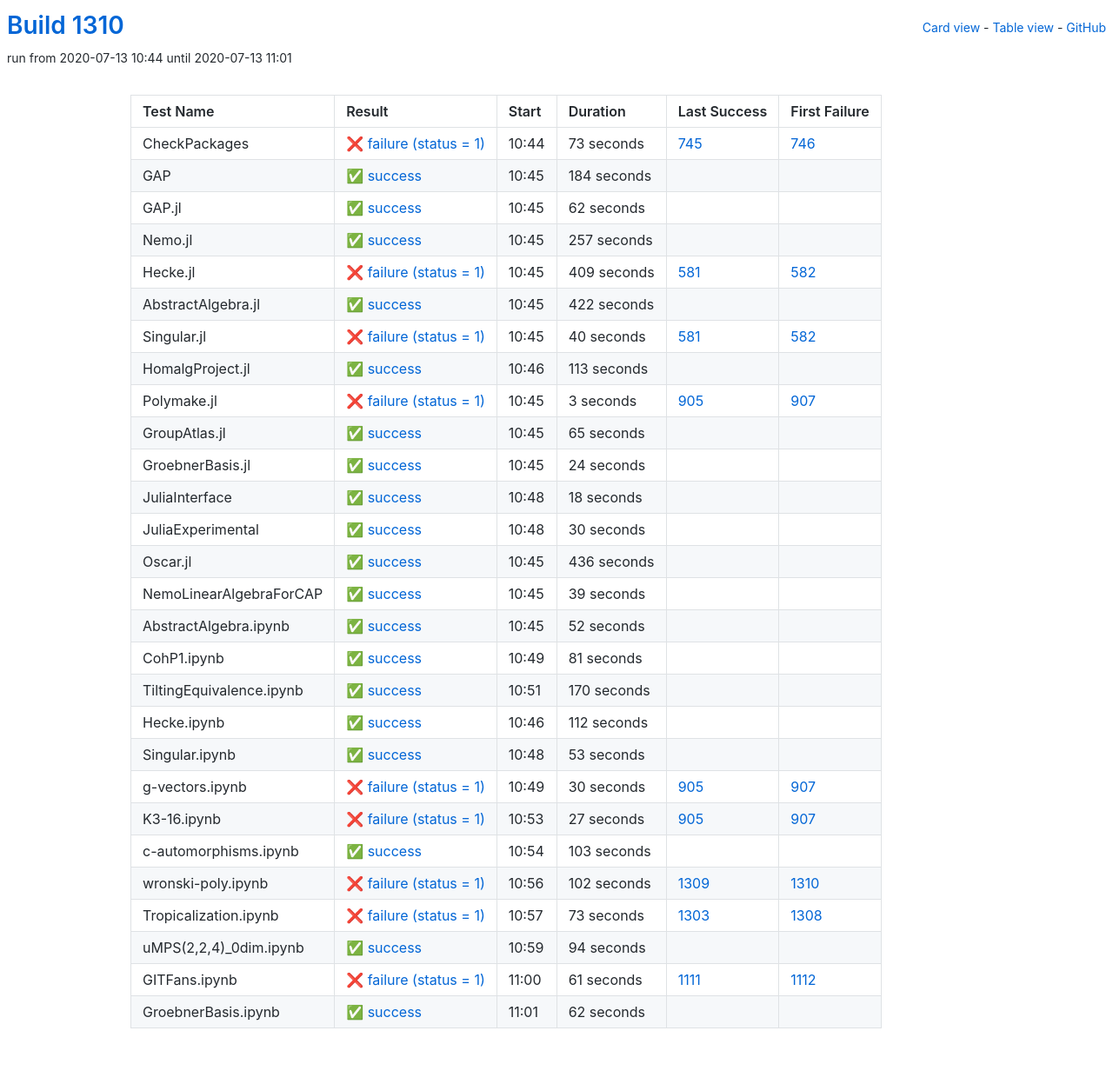
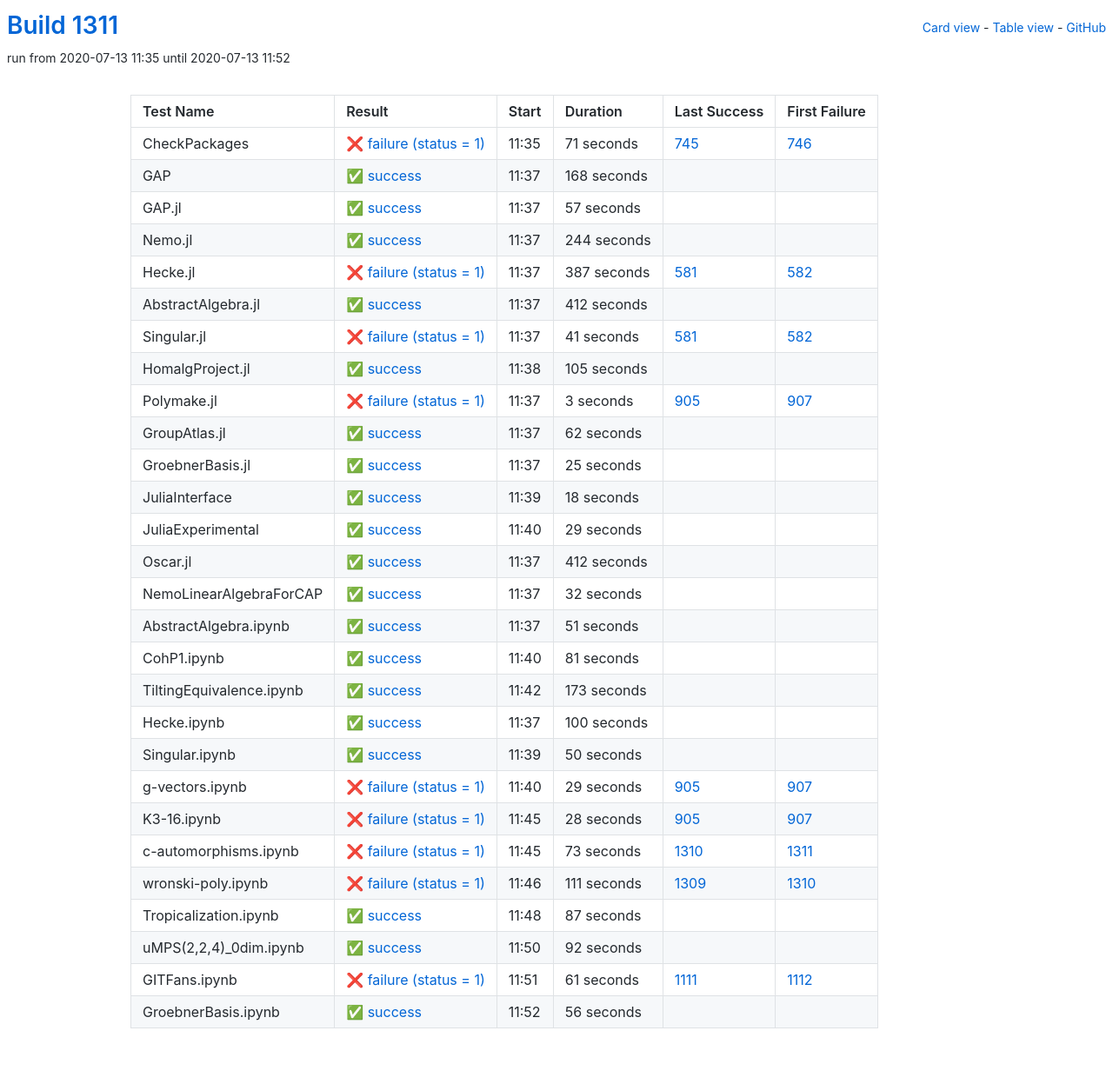
Before and after one commit to oscar-system/oscar-ci-status-1.4, a Jekyll site: the page built from table.html, in a window 1280 px wide. Shown: the whole page at 87% size. Built offline with Jekyll 4.4.1, drawn with Linux system fonts in a browser that asks for light colours.

Commit message:
Build #1311

```diff
--- a/_data/ci.yml
+++ b/_data/ci.yml
@@ -1,6 +1,6 @@
 ---
-build: 1310
-build_url: https://oscarci.mathematik.uni-kl.de/job/oscar-julia-1.4/1310/
+build: 1311
+build_url: https://oscarci.mathematik.uni-kl.de/job/oscar-julia-1.4/1311/
 job: oscar-julia-1.4
 organization: oscar-system
 repo: oscar-ci-status-1.4
@@ -8,104 +8,104 @@ repourl: https://github.com/oscar-system/oscar-ci-status-1.4
 tests:
 - name: CheckPackages
   id: checkpackages
-  log: https://oscarci.mathematik.uni-kl.de/job/oscar-julia-1.4/1310/artifact/logs/build-1310/CheckPackages.log
-  start: 2020-07-13 10:44
+  log: https://oscarci.mathematik.uni-kl.de/job/oscar-julia-1.4/1311/artifact/logs/build-1311/CheckPackages.log
+  start: 2020-07-13 11:35
   success: false
   exitcode: 1
   status: failure
-  duration: 73
+  duration: 71
   last_success: 745
   last_success_url: https://oscarci.mathematik.uni-kl.de/job/oscar-julia-1.4/745/
   first_failure: 746
   first_failure_url: https://oscarci.mathematik.uni-kl.de/job/oscar-julia-1.4/746/
 - name: GAP
   id: gap
-  log: https://oscarci.mathematik.uni-kl.de/job/oscar-julia-1.4/1310/artifact/logs/build-1310/GAP.log
-  start: 2020-07-13 10:45
+  log: https://oscarci.mathematik.uni-kl.de/job/oscar-julia-1.4/1311/artifact/logs/build-1311/GAP.log
+  start: 2020-07-13 11:37
   success: true
   exitcode: 0
   status: success
-  duration: 184
+  duration: 168
   last_success: false
   last_success_url:
   first_failure: false
   first_failure_url:
 - name: GAP.jl
   id: gap-jl
-  log: https://oscarci.mathematik.uni-kl.de/job/oscar-julia-1.4/1310/artifact/logs/build-1310/GAP.jl.log
-  start: 2020-07-13 10:45
+  log: https://oscarci.mathematik.uni-kl.de/job/oscar-julia-1.4/1311/artifact/logs/build-1311/GAP.jl.log
+  start: 2020-07-13 11:37
   success: true
   exitcode: 0
   status: success
-  duration: 62
+  duration: 57
   last_success: false
   last_success_url:
   first_failure: false
   first_failure_url:
 - name: Nemo.jl
   id: nemo-jl
-  log: https://oscarci.mathematik.uni-kl.de/job/oscar-julia-1.4/1310/artifact/logs/build-1310/Nemo.jl.log
-  start: 2020-07-13 10:45
+  log: https://oscarci.mathematik.uni-kl.de/job/oscar-julia-1.4/1311/artifact/logs/build-1311/Nemo.jl.log
+  start: 2020-07-13 11:37
   success: true
   exitcode: 0
   status: success
-  duration: 257
+  duration: 244
   last_success: false
   last_success_url:
   first_failure: false
   first_failure_url:
 - name: Hecke.jl
   id: hecke-jl
-  log: https://oscarci.mathematik.uni-kl.de/job/oscar-julia-1.4/1310/artifact/logs/build-1310/Hecke.jl.log
-  start: 2020-07-13 10:45
+  log: https://oscarci.mathematik.uni-kl.de/job/oscar-julia-1.4/1311/artifact/logs/build-1311/Hecke.jl.log
+  start: 2020-07-13 11:37
   success: false
   exitcode: 1
   status: failure
-  duration: 409
+  duration: 387
   last_success: 581
   last_success_url: https://oscarci.mathematik.uni-kl.de/job/oscar-julia-1.4/581/
   first_failure: 582
   first_failure_url: https://oscarci.mathematik.uni-kl.de/job/oscar-julia-1.4/582/
 - name: AbstractAlgebra.jl
   id: abstractalgebra-jl
-  log: https://oscarci.mathematik.uni-kl.de/job/oscar-julia-1.4/1310/artifact/logs/build-1310/AbstractAlgebra.jl.log
-  start: 2020-07-13 10:45
+  log: https://oscarci.mathematik.uni-kl.de/job/oscar-julia-1.4/1311/artifact/logs/build-1311/AbstractAlgebra.jl.log
+  start: 2020-07-13 11:37
   success: true
   exitcode: 0
   status: success
-  duration: 422
+  duration: 412
   last_success: false
   last_success_url:
   first_failure: false
   first_failure_url:
 - name: Singular.jl
   id: singular-jl
-  log: https://oscarci.mathematik.uni-kl.de/job/oscar-julia-1.4/1310/artifact/logs/build-1310/Singular.jl.log
-  start: 2020-07-13 10:45
+  log: https://oscarci.mathematik.uni-kl.de/job/oscar-julia-1.4/1311/artifact/logs/build-1311/Singular.jl.log
+  start: 2020-07-13 11:37
   success: false
   exitcode: 1
   status: failure
-  duration: 40
+  duration: 41
   last_success: 581
   last_success_url: https://oscarci.mathematik.uni-kl.de/job/oscar-julia-1.4/581/
   first_failure: 582
   first_failure_url: https://oscarci.mathematik.uni-kl.de/job/oscar-julia-1.4/582/
 - name: HomalgProject.jl
   id: homalgproject-jl
-  log: https://oscarci.mathematik.uni-kl.de/job/oscar-julia-1.4/1310/artifact/logs/build-1310/HomalgProject.jl.log
-  start: 2020-07-13 10:46
+  log: https://oscarci.mathematik.uni-kl.de/job/oscar-julia-1.4/1311/artifact/logs/build-1311/HomalgProject.jl.log
+  start: 2020-07-13 11:38
   success: true
   exitcode: 0
   status: success
-  duration: 113
+  duration: 105
   last_success: false
   last_success_url:
   first_failure: false
   first_failure_url:
 - name: Polymake.jl
   id: polymake-jl
-  log: https://oscarci.mathematik.uni-kl.de/job/oscar-julia-1.4/1310/artifact/logs/build-1310/Polymake.jl.log
-  start: 2020-07-13 10:45
+  log: https://oscarci.mathematik.uni-kl.de/job/oscar-julia-1.4/1311/artifact/logs/build-1311/Polymake.jl.log
+  start: 2020-07-13 11:37
   success: false
   exitcode: 1
   status: failure
@@ -116,32 +116,32 @@ tests:
   first_failure_url: https://oscarci.mathematik.uni-kl.de/job/oscar-julia-1.4/907/
 - name: GroupAtlas.jl
   id: groupatlas-jl
-  log: https://oscarci.mathematik.uni-kl.de/job/oscar-julia-1.4/1310/artifact/logs/build-1310/GroupAtlas.jl.log
-  start: 2020-07-13 10:45
+  log: https://oscarci.mathematik.uni-kl.de/job/oscar-julia-1.4/1311/artifact/logs/build-1311/GroupAtlas.jl.log
+  start: 2020-07-13 11:37
   success: true
   exitcode: 0
   status: success
-  duration: 65
+  duration: 62
   last_success: false
   last_success_url:
   first_failure: false
   first_failure_url:
 - name: GroebnerBasis.jl
   id: groebnerbasis-jl
-  log: https://oscarci.mathematik.uni-kl.de/job/oscar-julia-1.4/1310/artifact/logs/build-1310/GroebnerBasis.jl.log
-  start: 2020-07-13 10:45
+  log: https://oscarci.mathematik.uni-kl.de/job/oscar-julia-1.4/1311/artifact/logs/build-1311/GroebnerBasis.jl.log
+  start: 2020-07-13 11:37
   success: true
   exitcode: 0
   status: success
-  duration: 24
+  duration: 25
   last_success: false
   last_success_url:
   first_failure: false
   first_failure_url:
 - name: JuliaInterface
   id: juliainterface
-  log: https://oscarci.mathematik.uni-kl.de/job/oscar-julia-1.4/1310/artifact/logs/build-1310/JuliaInterface.log
-  start: 2020-07-13 10:48
+  log: https://oscarci.mathematik.uni-kl.de/job/oscar-julia-1.4/1311/artifact/logs/build-1311/JuliaInterface.log
+  start: 2020-07-13 11:39
   success: true
   exitcode: 0
   status: success
@@ -152,56 +152,56 @@ tests:
   first_failure_url:
 - name: JuliaExperimental
   id: juliaexperimental
-  log: https://oscarci.mathematik.uni-kl.de/job/oscar-julia-1.4/1310/artifact/logs/build-1310/JuliaExperimental.log
-  start: 2020-07-13 10:48
+  log: https://oscarci.mathematik.uni-kl.de/job/oscar-julia-1.4/1311/artifact/logs/build-1311/JuliaExperimental.log
+  start: 2020-07-13 11:40
   success: true
   exitcode: 0
   status: success
-  duration: 30
+  duration: 29
   last_success: false
   last_success_url:
   first_failure: false
   first_failure_url:
 - name: Oscar.jl
   id: oscar-jl
-  log: https://oscarci.mathematik.uni-kl.de/job/oscar-julia-1.4/1310/artifact/logs/build-1310/Oscar.jl.log
-  start: 2020-07-13 10:45
+  log: https://oscarci.mathematik.uni-kl.de/job/oscar-julia-1.4/1311/artifact/logs/build-1311/Oscar.jl.log
+  start: 2020-07-13 11:37
   success: true
   exitcode: 0
   status: success
-  duration: 436
+  duration: 412
   last_success: false
   last_success_url:
   first_failure: false
   first_failure_url:
 - name: NemoLinearAlgebraForCAP
   id: nemolinearalgebraforcap
-  log: https://oscarci.mathematik.uni-kl.de/job/oscar-julia-1.4/1310/artifact/logs/build-1310/NemoLinearAlgebraForCAP.log
-  start: 2020-07-13 10:45
+  log: https://oscarci.mathematik.uni-kl.de/job/oscar-julia-1.4/1311/artifact/logs/build-1311/NemoLinearAlgebraForCAP.log
+  start: 2020-07-13 11:37
   success: true
   exitcode: 0
   status: success
-  duration: 39
+  duration: 32
   last_success: false
   last_success_url:
   first_failure: false
   first_failure_url:
 - name: AbstractAlgebra.ipynb
   id: abstractalgebra-ipynb
-  log: https://oscarci.mathematik.uni-kl.de/job/oscar-julia-1.4/1310/artifact/logs/build-1310/AbstractAlgebra.ipynb.log
-  start: 2020-07-13 10:45
+  log: https://oscarci.mathematik.uni-kl.de/job/oscar-julia-1.4/1311/artifact/logs/build-1311/AbstractAlgebra.ipynb.log
+  start: 2020-07-13 11:37
   success: true
   exitcode: 0
   status: success
-  duration: 52
+  duration: 51
   last_success: false
   last_success_url:
   first_failure: false
   first_failure_url:
 - name: CohP1.ipynb
   id: cohp1-ipynb
-  log: https://oscarci.mathematik.uni-kl.de/job/oscar-julia-1.4/1310/artifact/logs/build-1310/CohP1.ipynb.log
-  start: 2020-07-13 10:49
+  log: https://oscarci.mathematik.uni-kl.de/job/oscar-julia-1.4/1311/artifact/logs/build-1311/CohP1.ipynb.log
+  start: 2020-07-13 11:40
   success: true
   exitcode: 0
   status: success
@@ -212,116 +212,116 @@ tests:
   first_failure_url:
 - name: TiltingEquivalence.ipynb
   id: tiltingequivalence-ipynb
-  log: https://oscarci.mathematik.uni-kl.de/job/oscar-julia-1.4/1310/artifact/logs/build-1310/TiltingEquivalence.ipynb.log
-  start: 2020-07-13 10:51
+  log: https://oscarci.mathematik.uni-kl.de/job/oscar-julia-1.4/1311/artifact/logs/build-1311/TiltingEquivalence.ipynb.log
+  start: 2020-07-13 11:42
   success: true
   exitcode: 0
   status: success
-  duration: 170
+  duration: 173
   last_success: false
   last_success_url:
   first_failure: false
   first_failure_url:
 - name: Hecke.ipynb
   id: hecke-ipynb
-  log: https://oscarci.mathematik.uni-kl.de/job/oscar-julia-1.4/1310/artifact/logs/build-1310/Hecke.ipynb.log
-  start: 2020-07-13 10:46
+  log: https://oscarci.mathematik.uni-kl.de/job/oscar-julia-1.4/1311/artifact/logs/build-1311/Hecke.ipynb.log
+  start: 2020-07-13 11:37
   success: true
   exitcode: 0
   status: success
-  duration: 112
+  duration: 100
   last_success: false
   last_success_url:
   first_failure: false
   first_failure_url:
 - name: Singular.ipynb
   id: singular-ipynb
-  log: https://oscarci.mathematik.uni-kl.de/job/oscar-julia-1.4/1310/artifact/logs/build-1310/Singular.ipynb.log
-  start: 2020-07-13 10:48
+  log: https://oscarci.mathematik.uni-kl.de/job/oscar-julia-1.4/1311/artifact/logs/build-1311/Singular.ipynb.log
+  start: 2020-07-13 11:39
   success: true
   exitcode: 0
   status: success
-  duration: 53
+  duration: 50
   last_success: false
   last_success_url:
   first_failure: false
   first_failure_url:
 - name: g-vectors.ipynb
   id: g-vectors-ipynb
-  log: https://oscarci.mathematik.uni-kl.de/job/oscar-julia-1.4/1310/artifact/logs/build-1310/g-vectors.ipynb.log
-  start: 2020-07-13 10:49
+  log: https://oscarci.mathematik.uni-kl.de/job/oscar-julia-1.4/1311/artifact/logs/build-1311/g-vectors.ipynb.log
+  start: 2020-07-13 11:40
   success: false
   exitcode: 1
   status: failure
-  duration: 30
+  duration: 29
   last_success: 905
   last_success_url: https://oscarci.mathematik.uni-kl.de/job/oscar-julia-1.4/905/
   first_failure: 907
   first_failure_url: https://oscarci.mathematik.uni-kl.de/job/oscar-julia-1.4/907/
 - name: K3-16.ipynb
   id: k3-16-ipynb
-  log: https://oscarci.mathematik.uni-kl.de/job/oscar-julia-1.4/1310/artifact/logs/build-1310/K3-16.ipynb.log
-  start: 2020-07-13 10:53
+  log: https://oscarci.mathematik.uni-kl.de/job/oscar-julia-1.4/1311/artifact/logs/build-1311/K3-16.ipynb.log
+  start: 2020-07-13 11:45
   success: false
   exitcode: 1
   status: failure
-  duration: 27
+  duration: 28
   last_success: 905
   last_success_url: https://oscarci.mathematik.uni-kl.de/job/oscar-julia-1.4/905/
   first_failure: 907
   first_failure_url: https://oscarci.mathematik.uni-kl.de/job/oscar-julia-1.4/907/
 - name: c-automorphisms.ipynb
   id: c-automorphisms-ipynb
-  log: https://oscarci.mathematik.uni-kl.de/job/oscar-julia-1.4/1310/artifact/logs/build-1310/c-automorphisms.ipynb.log
-  start: 2020-07-13 10:54
-  success: true
-  exitcode: 0
-  status: success
-  duration: 103
-  last_success: false
-  last_success_url:
-  first_failure: false
-  first_failure_url:
-- name: wronski-poly.ipynb
-  id: wronski-poly-ipynb
-  log: https://oscarci.mathematik.uni-kl.de/job/oscar-julia-1.4/1310/artifact/logs/build-1310/wronski-poly.ipynb.log
-  start: 2020-07-13 10:56
+  log: https://oscarci.mathematik.uni-kl.de/job/oscar-julia-1.4/1311/artifact/logs/build-1311/c-automorphisms.ipynb.log
+  start: 2020-07-13 11:45
   success: false
   exitcode: 1
   status: failure
-  duration: 102
+  duration: 73
+  last_success: 1310
+  last_success_url: https://oscarci.mathematik.uni-kl.de/job/oscar-julia-1.4/1310/
+  first_failure: 1311
+  first_failure_url: https://oscarci.mathematik.uni-kl.de/job/oscar-julia-1.4/1311/
+- name: wronski-poly.ipynb
+  id: wronski-poly-ipynb
+  log: https://oscarci.mathematik.uni-kl.de/job/oscar-julia-1.4/1311/artifact/logs/build-1311/wronski-poly.ipynb.log
+  start: 2020-07-13 11:46
+  success: false
+  exitcode: 1
+  status: failure
+  duration: 111
   last_success: 1309
   last_success_url: https://oscarci.mathematik.uni-kl.de/job/oscar-julia-1.4/1309/
   first_failure: 1310
   first_failure_url: https://oscarci.mathematik.uni-kl.de/job/oscar-julia-1.4/1310/
 - name: Tropicalization.ipynb
   id: tropicalization-ipynb
-  log: https://oscarci.mathematik.uni-kl.de/job/oscar-julia-1.4/1310/artifact/logs/build-1310/Tropicalization.ipynb.log
-  start: 2020-07-13 10:57
-  success: false
-  exitcode: 1
-  status: failure
-  duration: 73
-  last_success: 1303
-  last_success_url: https://oscarci.mathematik.uni-kl.de/job/oscar-julia-1.4/1303/
-  first_failure: 1308
-  first_failure_url: https://oscarci.mathematik.uni-kl.de/job/oscar-julia-1.4/1308/
-- name: uMPS(2,2,4)_0dim.ipynb
-  id: umps-2-2-4-0dim-ipynb
-  log: https://oscarci.mathematik.uni-kl.de/job/oscar-julia-1.4/1310/artifact/logs/build-1310/uMPS-2-2-4-_0dim.ipynb.log
-  start: 2020-07-13 10:59
+  log: https://oscarci.mathematik.uni-kl.de/job/oscar-julia-1.4/1311/artifact/logs/build-1311/Tropicalization.ipynb.log
+  start: 2020-07-13 11:48
   success: true
   exitcode: 0
   status: success
-  duration: 94
+  duration: 87
+  last_success: false
+  last_success_url:
+  first_failure: false
+  first_failure_url:
+- name: uMPS(2,2,4)_0dim.ipynb
+  id: umps-2-2-4-0dim-ipynb
+  log: https://oscarci.mathematik.uni-kl.de/job/oscar-julia-1.4/1311/artifact/logs/build-1311/uMPS-2-2-4-_0dim.ipynb.log
+  start: 2020-07-13 11:50
+  success: true
+  exitcode: 0
+  status: success
+  duration: 92
   last_success: false
   last_success_url:
   first_failure: false
   first_failure_url:
 - name: GITFans.ipynb
   id: gitfans-ipynb
-  log: https://oscarci.mathematik.uni-kl.de/job/oscar-julia-1.4/1310/artifact/logs/build-1310/GITFans.ipynb.log
-  start: 2020-07-13 11:00
+  log: https://oscarci.mathematik.uni-kl.de/job/oscar-julia-1.4/1311/artifact/logs/build-1311/GITFans.ipynb.log
+  start: 2020-07-13 11:51
   success: false
   exitcode: 1
   status: failure
@@ -332,12 +332,12 @@ tests:
   first_failure_url: https://oscarci.mathematik.uni-kl.de/job/oscar-julia-1.4/1112/
 - name: GroebnerBasis.ipynb
   id: groebnerbasis-ipynb
-  log: https://oscarci.mathematik.uni-kl.de/job/oscar-julia-1.4/1310/artifact/logs/build-1310/GroebnerBasis.ipynb.log
-  start: 2020-07-13 11:01
+  log: https://oscarci.mathematik.uni-kl.de/job/oscar-julia-1.4/1311/artifact/logs/build-1311/GroebnerBasis.ipynb.log
+  start: 2020-07-13 11:52
   success: true
   exitcode: 0
   status: success
-  duration: 62
+  duration: 56
   last_success: false
   last_success_url:
   first_failure: false
```
Also changed, not shown: README.md.
